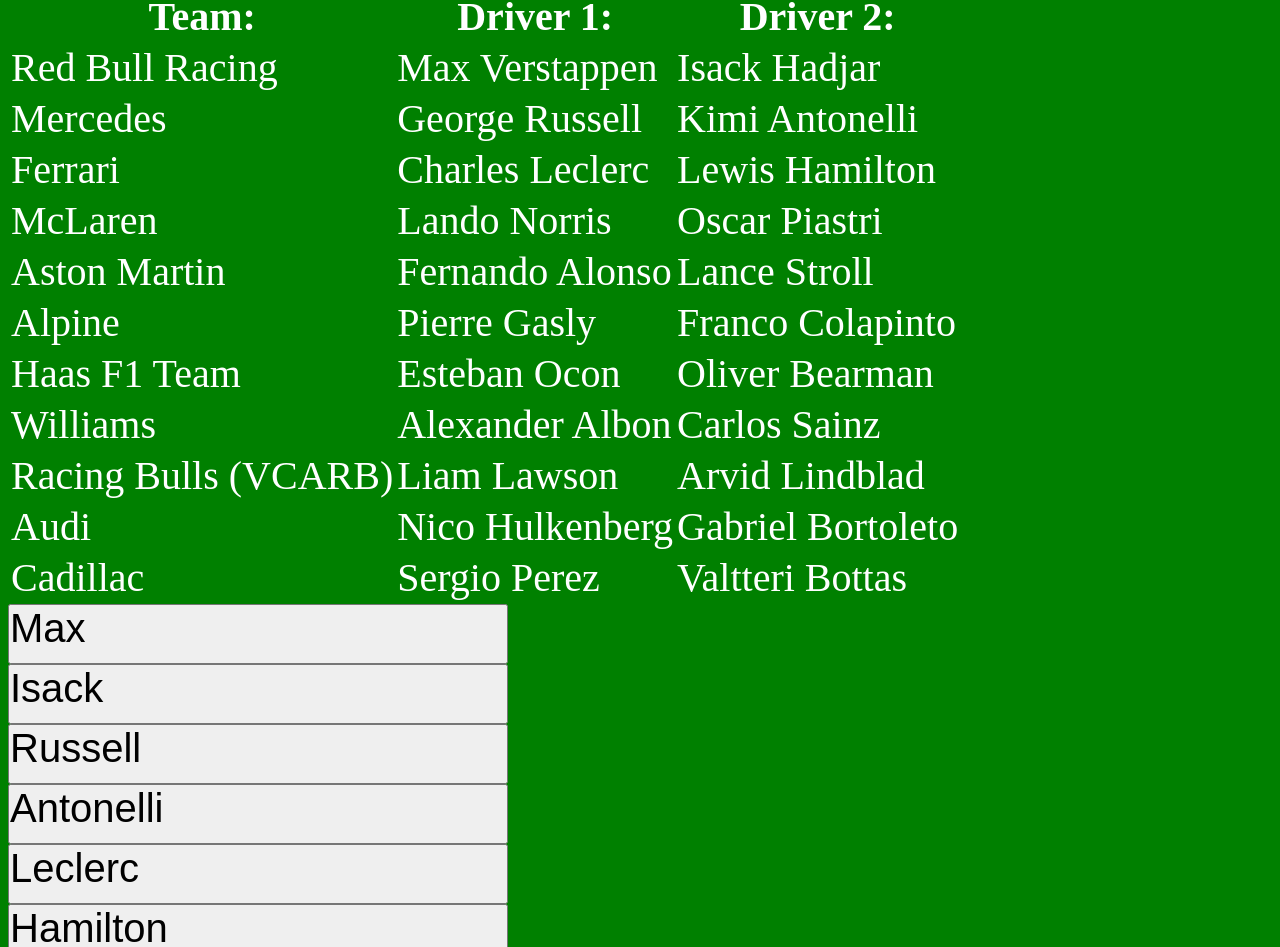
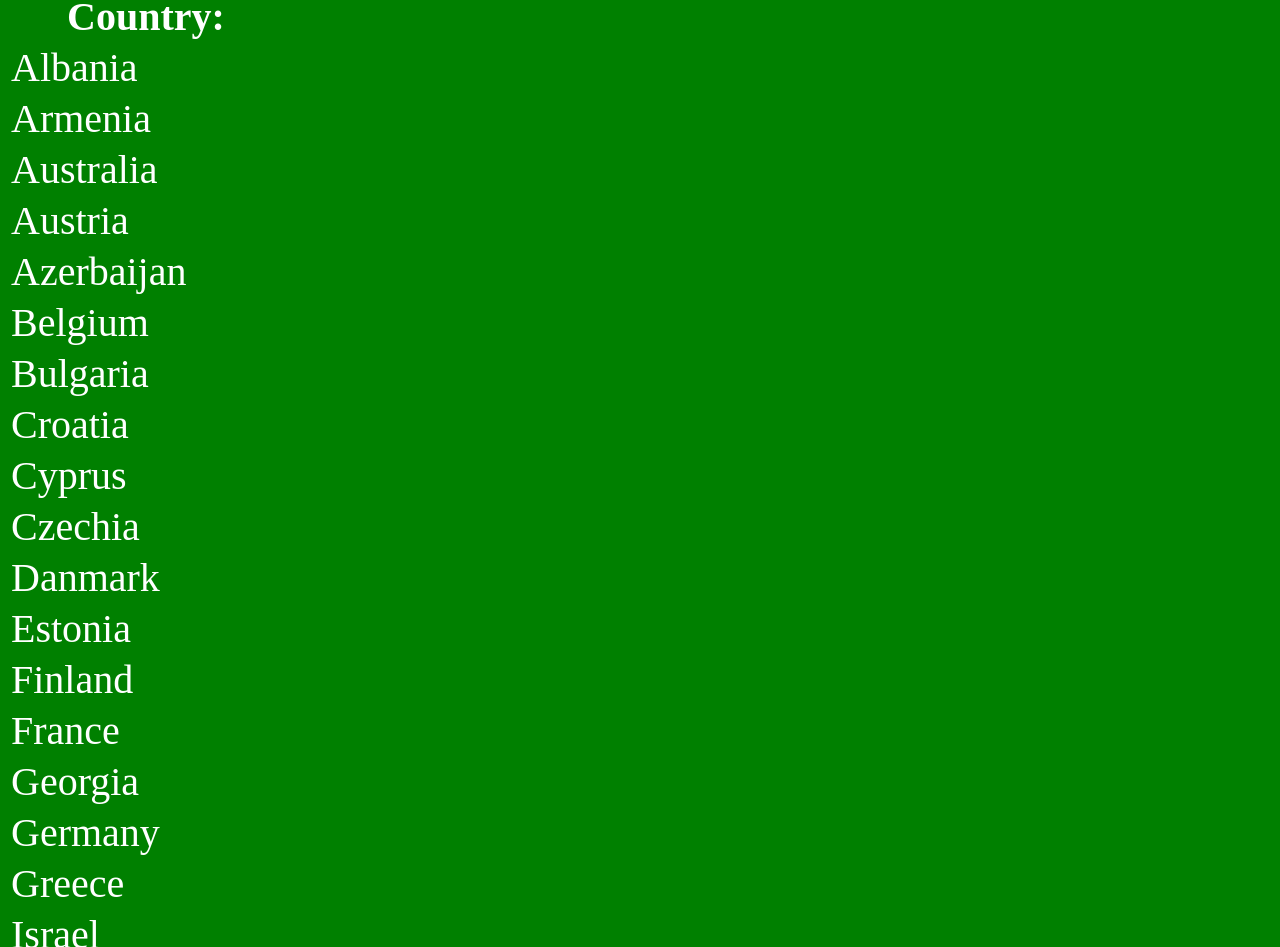
Before and after one commit to buildmsgowner/buildmsg1, a website: page index.html in a window 1280 px wide. Shown: the part 159-1106 px from the top of the page. Drawn offline with Linux system fonts and the light colour scheme.

Commit message:
Update index.html

```diff
--- a/index.html
+++ b/index.html
@@ -20,168 +20,47 @@
 </head>
 <body>
     <div style="color: red;">(this apk is repurposed)</div>
-    <div style="color: blue;">Owner supports max and fernando alonso</div>
-    <div>Choose up to 10 votes</div>
+    <div style="color: blue;">SECOND SEMI FINAL VOTING powered by WWV by buildmsg</div>
+    <div>Choose up to 5 votes</div>
     <table>
-        <thead>
-            <tr>
-                <th>Team:</th>
-                <th>Driver 1:</th>
-                <th>Driver 2:</th>
-            </tr>
-        </thead>
-    <tbody>
-        <tr>
-            <td>Red Bull Racing</td>
-            <td>Max Verstappen</td>
-            <td>Isack Hadjar</td>
-        </tr>
-        <tr>
-            <td>Mercedes</td>
-            <td>George Russell</td>
-            <td>Kimi Antonelli</td>
-        </tr>
-        <tr>
-            <td>Ferrari</td>
-            <td>Charles Leclerc</td>
-            <td>Lewis Hamilton</td>
-        </tr>
-        <tr>
-            <td>McLaren</td>
-            <td>Lando Norris</td>
-            <td>Oscar Piastri</td>
-        </tr>
-        <tr>
-            <td>Aston Martin</td>
-            <td>Fernando Alonso</td>
-            <td>Lance Stroll</td>
-        </tr>
-        <tr>
-            <td>Alpine</td>
-            <td>Pierre Gasly</td>
-            <td>Franco Colapinto</td>
-        </tr>
-        <tr>
-            <td>Haas F1 Team</td>
-            <td>Esteban Ocon</td>
-            <td>Oliver Bearman</td>
-        </tr>
-        <tr>
-            <td>Williams</td>
-            <td>Alexander Albon</td>
-            <td>Carlos Sainz</td>
-        </tr>
-        <tr>
-            <td>Racing Bulls (VCARB)</td>
-            <td>Liam Lawson</td>
-            <td>Arvid Lindblad</td>
-        </tr>
-        <tr>
-            <td>Audi</td>
-            <td>Nico Hulkenberg</td>
-            <td>Gabriel Bortoleto</td>
-        </tr>
-        <tr>
-            <td>Cadillac</td>
-            <td>Sergio Perez</td>
-            <td>Valtteri Bottas</td>
-        </tr>
-    </tbody>
-</table>
-    <button onclick="max()">Max</button>
-    <button onclick="isack()">Isack</button>
-    <button onclick="rus()">Russell</button>
-    <button onclick="ant()">Antonelli</button>
-    <button onclick="leclerc()">Leclerc</button>
-    <button onclick="hammy()">Hamilton</button>
-    <button onclick="lando()">Lando</button>
-    <button onclick="TREYY()">PIASTREYY</button>
-    <button onclick="ohh()">Alonso</button>
-    <button onclick="wheel()">Stroll</button>
-    <button onclick="gas()">Pierre</button>
-    <button onclick="mexico()">Franco</button>
-    <button onclick="ban()">Esteban</button>
-    <button onclick="full()">Oliver Bearman</button>
-    <button onclick="albon()">Albon</button>
-    <button onclick="sainz()">Sainz</button>
-    <button onclick="son()">Lawson</button>
-    <button onclick="lindblad()">Lindblad</button>
-    <button onclick="nico()">Nico</button>
-    <button onclick="gabriel()">Gabriel</button>
-    <button onclick="perez()">Perez</button>
-    <button onclick="bottas()">Bottas</button>
-    <div>↓</div>
-    <div>Worldwide vote statement: total points from WWV (worldwide vote):</div>
-    <div style="color: red;">Max Verstappen: 1 vote</div>
-    <div style="color: darkgreen;">Fernando Alonso: 1 vote</div>
-
-    <script>
-        function max() {
-            alert("Voted for Max, please send this alert to html.support.buildmsg@gmail.com")
-        }
-        function isack() {
-            alert("Voted for Isack, please send this alert to html.support.buildmsg@gmail.com")
-        }
-        function rus() {
-            alert("Voted for Russell, please send this alert to html.support.buildmsg@gmail.com")
-        }
-        function ant() {
-            alert("Voted for Antonelli, please send this alert to html.support.buildmsg@gmail.com")
-        }
-        function leclerc() {
-            alert("Voted for Leclerc, please send this alert to html.support.buildmsg@gmail.com")
-        }
-        function hammy() {
-            alert("Voted for Hamilton, please send this alert to html.support.buildmsg@gmail.com")
-        }
-        function lando() {
-            alert("Voted for Lando, please send this alert to html.support.buildmsg@gmail.com")
-        }
-        function TREYY() {
-            alert("Voted for PIASTRI, please send this alert to html.support.buildmsg@gmail.com")
-        }
-        function ohh() {
-            alert("Voted for Alonso, please send this alert to html.support.buildmsg@gmail.com")
-        }
-        function wheel() {
-            alert("Voted for Stroll, please send this alert to html.support.buildmsg@gmail.com")
-        }
-        function gas() {
-            alert("Voted for Pierre, please send this alert to html.support.buildmsg@gmail.com")
-        }
-        function mexico() {
-            alert("Voted for Franco, please send this alert to html.support.buildmsg@gmail.com")
-        }
-        function ban() {
-            alert("Voted for Esteban, please send this alert to html.support.buildmsg@gmail.com")
-        }
-        function full() {
-            alert("Voted for Oliver Bearman, please send this alert to html.support.buildmsg@gmail.com")
-        }
-        function albon() {
-            alert("Voted for Albon, please send this alert to html.support.buildmsg@gmail.com")
-        }
-        function sainz() {
-            alert("Voted for Sainz, please send this alert to html.support.buildmsg@gmail.com")
-        }
-        function son() {
-            alert("Voted for Lawson, please send this alert to html.support.buildmsg@gmail.com")
-        }
-        function lindblad() {
-            alert("Voted for Lindblad, please send this alert to html.support.buildmsg@gmail.com")
-        }
-        function nico() {
-            alert("Voted for Nico, please send this alert to html.support.buildmsg@gmail.com")
-        }
-        function gabriel() {
-            alert("Voted for Gabriel, please send this alert to html.support.buildmsg@gmail.com")
-        }
-        function perez() {
-            alert("Voted for Perez, please send this alert to html.support.buildmsg@gmail.com")
-        }
-        function bottas() {
-            alert("Voted for Bottas, please send this alert to html.support.buildmsg@gmail.com")
-        }
-    </script>
+    <tr>
+        <th>Country:</th>
+    </tr>
+        <tr><td>Albania</td></tr>
+        <tr><td>Armenia</td></tr>
+        <tr><td>Australia</td></tr>
+        <tr><td>Austria</td></tr>
+        <tr><td>Azerbaijan</td></tr>
+        <tr><td>Belgium</td></tr>
+        <tr><td>Bulgaria</td></tr>
+        <tr><td>Croatia</td></tr>
+        <tr><td>Cyprus</td></tr>
+        <tr><td>Czechia</td></tr>
+        <tr><td>Danmark</td></tr>
+        <tr><td>Estonia</td></tr>
+        <tr><td>Finland</td></tr>
+        <tr><td>France</td></tr>
+        <tr><td>Georgia</td></tr>
+        <tr><td>Germany</td></tr>
+        <tr><td>Greece</td></tr>
+        <tr><td>Israel</td></tr>
+        <tr><td>Italy</td></tr>
+        <tr><td>Latvia</td></tr>
+        <tr><td>Lithuania</td></tr>
+        <tr><td>Luxembourg</td></tr>
+        <tr><td>Malta</td></tr>
+        <tr><td>Moldova</td></tr>
+        <tr><td>Montenegro</td></tr>
+        <tr><td>Norway</td></tr>
+        <tr><td>Poland</td></tr>
+        <tr><td>Portugal</td></tr>
+        <tr><td>Romania</td></tr>
+        <tr><td>San Marino</td></tr>
+        <tr><td>Serbia</td></tr>
+        <tr><td>Sweden</td></tr>
+        <tr><td>Switzerland</td></tr>
+        <tr><td>Ukraine</td></tr>
+        <tr><td>United Kingdom</td></tr>
+    </table>
 </body>
 </html>
```
